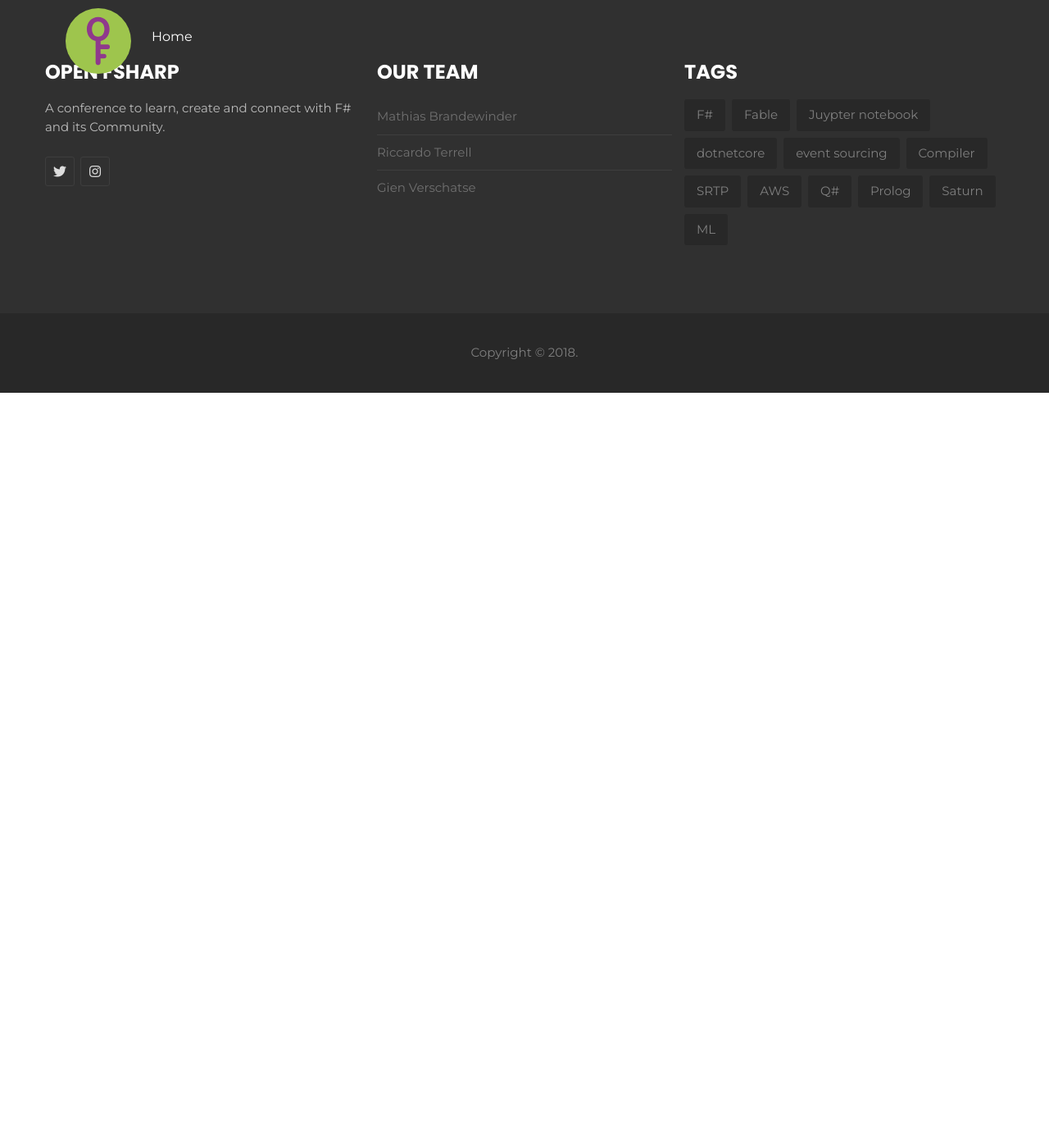
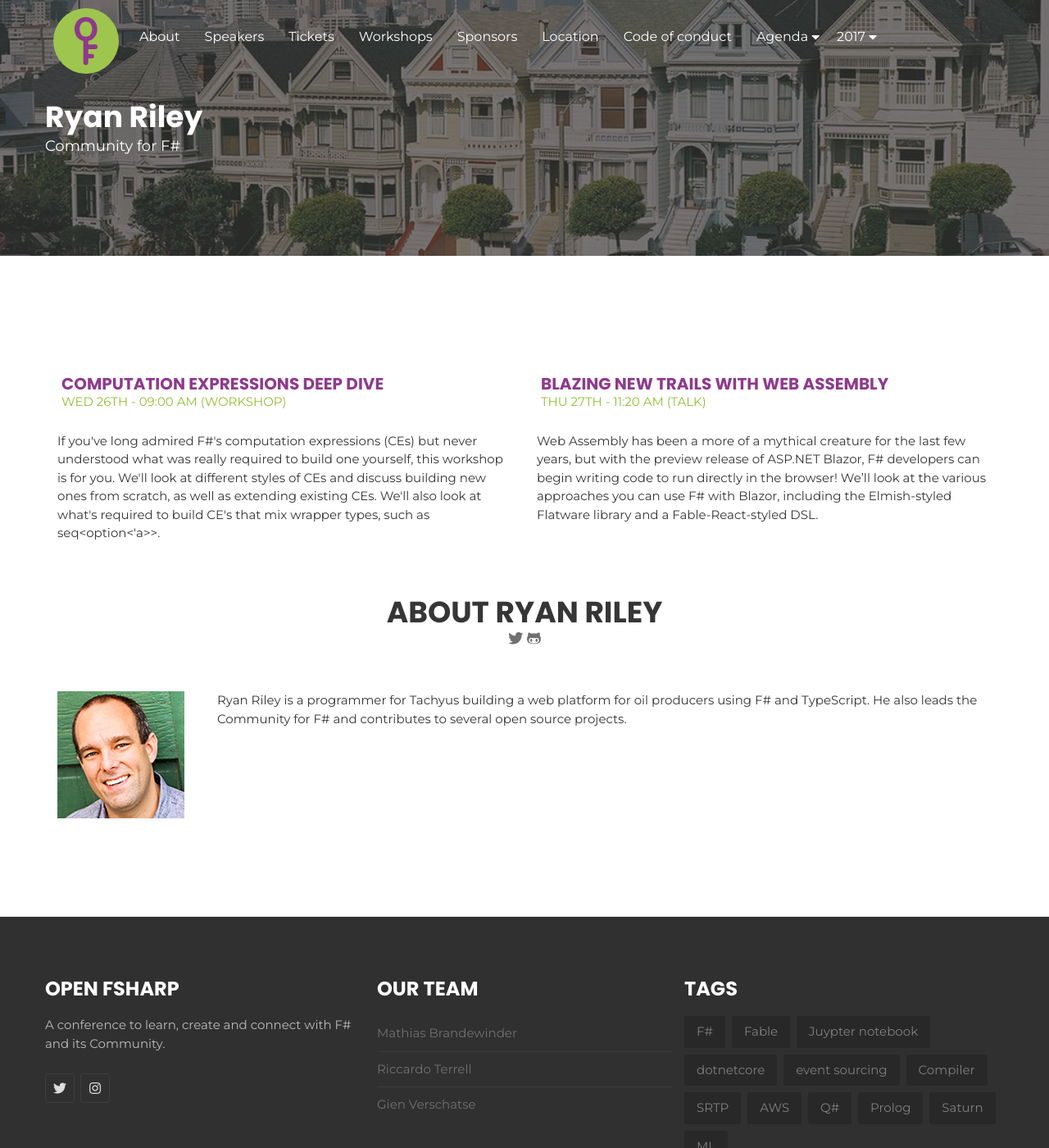
Before and after one commit to open-fsharp/open-fsharp.github.io, a Jekyll site: the page built from speakers/ryan-riley.md, in a window 1280 px wide and 1400 px high. Shown: the whole window at 82% size. Built offline with Jekyll 4.4.1, drawn with Linux system fonts in a browser that asks for light colours; nearby versions of some CDN libraries; our own code applies the rules of GitHub Pages for plain Markdown files; comment, search, counter and statistics services are not loaded.

Commit message:
add talk info ryan riley

```diff
--- a/index.html
+++ b/index.html
@@ -514,10 +514,10 @@
 					<div class="row">
 						<div class="speaker-item">
 							<div class="speaker-thumb">
-								<a href="#"><img src="{{ site.baseurl }}public/assets/speakers/2018/ryan-riley.jpg" alt="Ryan Riley"></a>
+								<a href="{{ site.baseurl }}speakers/ryan-riley/"><img src="{{ site.baseurl }}public/assets/speakers/2018/ryan-riley.jpg" alt="Ryan Riley"></a>
 							</div><!-- /.speaker-thumb -->
 							<div class="speaker-content">
-								<a href="#" class="speaker-name">RYAN RILEY</a>
+								<a href="{{ site.baseurl }}speakers/ryan-riley/" class="speaker-name">RYAN RILEY</a>
 								<p class="designation">Community for F#</p>
 							</div>
 							<div class="speaker-social">
--- a/speakers/ryan-riley.md
+++ b/speakers/ryan-riley.md
@@ -0,0 +1,57 @@
+---
+layout: speaker
+title: Ryan Riley
+category: Community for F#
+---
+
+<div class="row">
+    <div class="col-md-6">
+        <div class="speaker-talk">
+            <div class="section-head">
+                <h2 class="header-title">Computation Expressions Deep Dive</h2>
+                    <p class="header-desc">Wed 26th - 09:00 AM (Workshop)</p>
+            </div>
+            <div>
+                <p>
+                    If you've long admired F#'s computation expressions (CEs) but never understood what was really required to build one yourself, this workshop is for you. We'll look at different styles of CEs and discuss building new ones from scratch, as well as extending existing CEs. We'll also look at what's required to build CE's that mix wrapper types, such as seq<option<&#39;a>>.
+                </p>
+            </div>
+        </div>
+    </div>
+    <div class="col-md-6">
+        <div class="speaker-talk">
+            <div class="section-head">
+                <h2 class="header-title">Blazing new trails with Web Assembly</h2>
+                    <p class="header-desc">Thu 27th - 11:20 AM (Talk)</p>
+            </div>
+            <div>
+                <p>
+                    Web Assembly has been a more of a mythical creature for the last few years, but with the preview release of ASP.NET Blazor, F# developers can begin writing code to run directly in the browser! We’ll look at the various approaches you can use F# with Blazor, including the Elmish-styled Flatware library and a Fable-React-styled DSL.
+                </p>
+            </div>
+        </div>
+    </div>
+</div><!-- /.row -->
+<div class="row">
+    <div class="col-md-12">
+        <div class="speaker-about">
+            <div class="section-head">
+                <h2 class="header-title">About {{ page.title }}</h2>
+                <p class="header-desc">
+                    <a href="https://twitter.com/c4fsharp"><i class="fab fa-twitter"></i></a>
+					<a href="https://github.com/panesofglass"><i class="fab fa-github-alt"></i></a>
+                </p>
+            </div>
+            <div class="row">
+                <div class="col-md-2">
+                    <img src="{{ site.baseurl }}public/assets/speakers/2018/ryan-riley.jpg" alt="Ryan Riley" />
+                </div>
+                <div class="col-md-10">
+                    <p>
+                        Ryan Riley is a programmer for Tachyus building a web platform for oil producers using F# and TypeScript. He also leads the Community for F# and contributes to several open source projects.
+                    </p>
+                </div>
+            </div>
+        </div>
+    </div>
+</div>
```
Also changed, not shown: agenda/workshop.md (+4 -2 lines).
